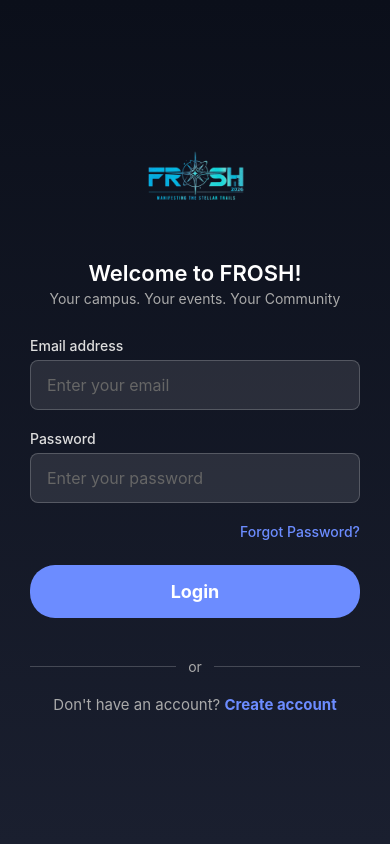
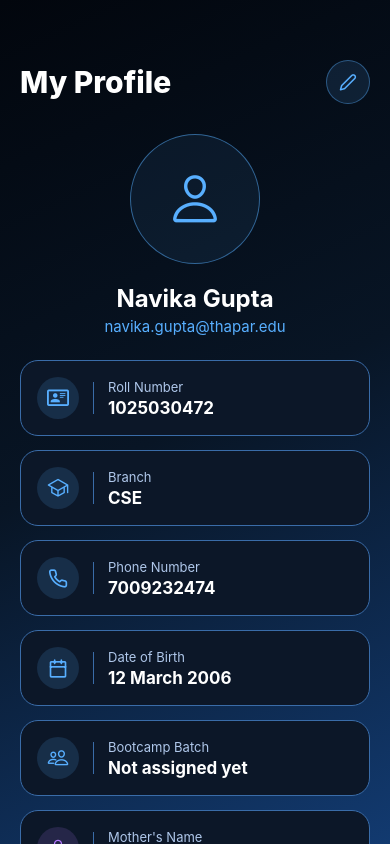
Before and after one commit to NavikaCodes/Frosh-App-Frontend, a React Native app: screen /Profile in a window 390 px wide. Built offline with nearby package versions, Linux system fonts and the light colour scheme.

Commit message:
Added ProfileScreen

```diff
--- a/App.js
+++ b/App.js
@@ -2,8 +2,7 @@
 import { NavigationContainer } from '@react-navigation/native';
 import { createNativeStackNavigator } from '@react-navigation/native-stack';
 import { SafeAreaProvider } from 'react-native-safe-area-context';
-import { Easing } from 'react-native'; // 👈 for easing
-
+import { Easing } from 'react-native';
 import LoginScreen from './components/LoginScreen';
 import HomeScreen from './screens/HomeScreen';
 import TeamScreen from './screens/TeamScreen';
@@ -14,10 +13,9 @@
 import SocietiesScreen from './screens/SocietiesScreen';
 import ConnectScreen from './screens/ConnectScreen';
 import AboutFroshScreen from './screens/AboutFroshScreen';
+import ProfileScreen from './screens/ProfileScreen';
 
 const Stack = createNativeStackNavigator();
-
-// Custom transition config (matches the theme-switch animation)
 const transitionConfig = {
   animation: 'timing',
   config: {
@@ -34,8 +32,7 @@
           initialRouteName="Login"
           screenOptions={{
             headerShown: false,
-            animation: 'fade', // fallback, but we also use cardStyleInterpolator
-            // Custom scale + fade transition
+            animation: 'fade',
             cardStyleInterpolator: ({ current }) => ({
               cardStyle: {
                 opacity: current.progress,
@@ -65,6 +62,7 @@
           <Stack.Screen name="Societies" component={SocietiesScreen} />
           <Stack.Screen name="ConnectUs" component={ConnectScreen} />
           <Stack.Screen name="AboutFrosh" component={AboutFroshScreen} />
+          <Stack.Screen name="Profile" component={ProfileScreen} />
         </Stack.Navigator>
       </NavigationContainer>
     </SafeAreaProvider>
--- a/screens/HomeScreen.js
+++ b/screens/HomeScreen.js
@@ -122,6 +122,10 @@
       navigation.navigate("AboutFrosh", { theme: isDarkMode ? darkTheme : lightTheme });
       return;
     }
+    if (id === "account") {
+  navigation.navigate("Profile", { theme: isDarkMode ? darkTheme : lightTheme });
+  return;
+}
     Alert.alert("Menu Item", `You tapped "${id}"`);
   };
 
@@ -325,11 +329,10 @@
   );
 }
 
-// ---------- STYLES (unchanged) ----------
 const styles = StyleSheet.create({
   container: { flex: 1 },
   header: {
-    marginTop: 55,
+    marginTop: 50,
     paddingHorizontal: 24,
     flexDirection: "row",
     justifyContent: "space-between",
@@ -348,14 +351,13 @@
     shadowOffset: { width: 0, height: 8 },
     elevation: 6,
   },
-  // Outer wrapper: owns the shadow/elevation. No overflow:hidden here —
-  // clipping a view with elevation is what causes the white rectangle bug.
+
   topCardShadowWrap: {
     marginHorizontal: 22,
     marginTop: 18,
     borderRadius: 28,
   },
-  // Inner wrapper: owns the rounded-corner clipping + fill color.
+
   topCard: {
     borderRadius: 28,
     height: 80,
--- a/screens/LightScreen.js
+++ b/screens/LightScreen.js
@@ -1,4 +1,3 @@
-// screens/LightScreen.js
 
 export const lightTheme = {
   bgGradient: ["#FFFFFF", "#EDF6FF", "#D7EAFF"],
--- /dev/null
+++ b/screens/ProfileScreen.js
@@ -0,0 +1,290 @@
+import React from "react";
+import {
+  View,
+  Text,
+  StyleSheet,
+  ScrollView,
+  TouchableOpacity,
+  StatusBar,
+} from "react-native";
+import { useRoute } from "@react-navigation/native";
+import { LinearGradient } from "expo-linear-gradient";
+import { Feather, Ionicons, MaterialCommunityIcons } from "@expo/vector-icons";
+import { lightTheme } from "./LightScreen";
+import { darkTheme } from "./DarkScreen";
+
+const PROFILE = {
+  name: "Navika Gupta",
+  email: "navika.gupta@thapar.edu",
+  rollNumber: "1025030472",
+  branch: "CSE",
+  phone: "7009232474",
+  dob: "12 March 2006",
+  bootcampBatch: "Not assigned yet",
+  motherName: "Ritu Gupta",
+  fatherName: "Amit Gupta",
+};
+
+function withAlpha(hex, alpha) {
+  if (!hex || !hex.startsWith("#")) return hex;
+  return `${hex}${alpha}`;
+}
+
+function InfoRow({ theme, icon, iconColor, label, value }) {
+  return (
+    <View
+      style={[
+        styles.card,
+        {
+          backgroundColor: theme.cardBg,
+          borderColor: theme.lineColor,
+          shadowColor: theme.shadowColor,
+        },
+      ]}
+    >
+      <View
+        style={[
+          styles.iconCircle,
+          { backgroundColor: withAlpha(iconColor, "26") },
+        ]}
+      >
+        {icon(iconColor)}
+      </View>
+      <View style={[styles.cardDivider, { backgroundColor: theme.lineColor }]} />
+      <View style={styles.cardTextWrap}>
+        <Text style={[styles.cardLabel, { color: theme.textSecondary }]}>
+          {label}
+        </Text>
+        <Text style={[styles.cardValue, { color: theme.textPrimary }]}>
+          {value}
+        </Text>
+      </View>
+    </View>
+  );
+}
+
+export default function ProfileScreen() {
+  const route = useRoute();
+  const theme = route?.params?.theme || darkTheme;
+  const isDarkMode = theme === darkTheme;
+  const familyAccent = theme.secondaryAccent || "#B478FF";
+
+  return (
+    <>
+      <StatusBar barStyle={isDarkMode ? "light-content" : "dark-content"} />
+      <LinearGradient
+        colors={theme.bgGradient}
+        start={{ x: 0, y: 0 }}
+        end={{ x: 1, y: 1 }}
+        style={styles.container}
+      >
+        <ScrollView
+          contentContainerStyle={styles.scrollContent}
+          showsVerticalScrollIndicator={false}
+        >
+          {/* Header */}
+          <View style={styles.header}>
+            <Text style={[styles.headerTitle, { color: theme.textPrimary }]}>
+              My Profile
+            </Text>
+            <TouchableOpacity
+              style={[
+                styles.editButton,
+                {
+                  backgroundColor: withAlpha(theme.accent, "1F"),
+                  borderColor: withAlpha(theme.accent, "66"),
+                  shadowColor: theme.shadowColor,
+                },
+              ]}
+              activeOpacity={0.7}
+            >
+              <Feather name="edit-2" size={18} color={theme.accent} />
+            </TouchableOpacity>
+          </View>
+
+          {/* Avatar */}
+          <View style={styles.avatarWrap}>
+            <View
+              style={[
+                styles.avatarCircle,
+                {
+                  backgroundColor: withAlpha(theme.accent, "14"),
+                  borderColor: withAlpha(theme.accent, "80"),
+                  shadowColor: theme.shadowColor,
+                },
+              ]}
+            >
+              <Ionicons name="person-outline" size={54} color={theme.accent} />
+            </View>
+          </View>
+
+          {/* Name & email */}
+          <Text style={[styles.name, { color: theme.textPrimary }]}>
+            {PROFILE.name}
+          </Text>
+          <Text style={[styles.email, { color: theme.accent }]}>
+            {PROFILE.email}
+          </Text>
+
+          {/* Info cards */}
+          <View style={styles.list}>
+            <InfoRow
+              theme={theme}
+              icon={(c) => (
+                <MaterialCommunityIcons
+                  name="card-account-details-outline"
+                  size={22}
+                  color={c}
+                />
+              )}
+              iconColor={theme.accent}
+              label="Roll Number"
+              value={PROFILE.rollNumber}
+            />
+            <InfoRow
+              theme={theme}
+              icon={(c) => <Ionicons name="school-outline" size={22} color={c} />}
+              iconColor={theme.accent}
+              label="Branch"
+              value={PROFILE.branch}
+            />
+            <InfoRow
+              theme={theme}
+              icon={(c) => <Feather name="phone" size={20} color={c} />}
+              iconColor={theme.accent}
+              label="Phone Number"
+              value={PROFILE.phone}
+            />
+            <InfoRow
+              theme={theme}
+              icon={(c) => <Feather name="calendar" size={20} color={c} />}
+              iconColor={theme.accent}
+              label="Date of Birth"
+              value={PROFILE.dob}
+            />
+            <InfoRow
+              theme={theme}
+              icon={(c) => <Ionicons name="people-outline" size={22} color={c} />}
+              iconColor={theme.accent}
+              label="Bootcamp Batch"
+              value={PROFILE.bootcampBatch}
+            />
+            <InfoRow
+              theme={theme}
+              icon={(c) => <Ionicons name="person-outline" size={20} color={c} />}
+              iconColor={familyAccent}
+              label="Mother's Name"
+              value={PROFILE.motherName}
+            />
+            <InfoRow
+              theme={theme}
+              icon={(c) => <Ionicons name="person-outline" size={20} color={c} />}
+              iconColor={familyAccent}
+              label="Father's Name"
+              value={PROFILE.fatherName}
+            />
+          </View>
+        </ScrollView>
+      </LinearGradient>
+    </>
+  );
+}
+
+const styles = StyleSheet.create({
+  container: {
+    flex: 1,
+  },
+  scrollContent: {
+    paddingHorizontal: 20,
+    paddingTop: 60,
+    paddingBottom: 40,
+  },
+  header: {
+    flexDirection: "row",
+    justifyContent: "space-between",
+    alignItems: "center",
+    marginBottom: 20,
+  },
+  headerTitle: {
+    fontSize: 30,
+    fontWeight: "800",
+  },
+  editButton: {
+    width: 44,
+    height: 44,
+    borderRadius: 22,
+    borderWidth: 1,
+    justifyContent: "center",
+    alignItems: "center",
+    shadowOpacity: 0.3,
+    shadowRadius: 12,
+    shadowOffset: { width: 0, height: 4 },
+    elevation: 6,
+  },
+  avatarWrap: {
+    alignItems: "center",
+    marginTop: 10,
+    marginBottom: 20,
+  },
+  avatarCircle: {
+    width: 130,
+    height: 130,
+    borderRadius: 65,
+    borderWidth: 1.5,
+    justifyContent: "center",
+    alignItems: "center",
+    shadowOpacity: 0.5,
+    shadowOffset: { width: 0, height: 0 },
+    shadowRadius: 20,
+    elevation: 10,
+  },
+  name: {
+    fontSize: 24,
+    fontWeight: "700",
+    textAlign: "center",
+  },
+  email: {
+    fontSize: 15,
+    textAlign: "center",
+    marginTop: 4,
+    marginBottom: 24,
+  },
+  list: {
+    gap: 14,
+  },
+  card: {
+    flexDirection: "row",
+    alignItems: "center",
+    borderRadius: 18,
+    paddingVertical: 16,
+    paddingHorizontal: 16,
+    borderWidth: 1,
+    shadowOpacity: 0.15,
+    shadowRadius: 14,
+    shadowOffset: { width: 0, height: 6 },
+    elevation: 4,
+  },
+  iconCircle: {
+    width: 42,
+    height: 42,
+    borderRadius: 21,
+    justifyContent: "center",
+    alignItems: "center",
+  },
+  cardDivider: {
+    width: 1,
+    height: 32,
+    marginHorizontal: 14,
+  },
+  cardTextWrap: {
+    flex: 1,
+  },
+  cardLabel: {
+    fontSize: 13,
+    marginBottom: 3,
+  },
+  cardValue: {
+    fontSize: 17,
+    fontWeight: "700",
+  },
+});
```
Also changed, not shown: screens/DarkScreen.js (+1 -17 lines).
